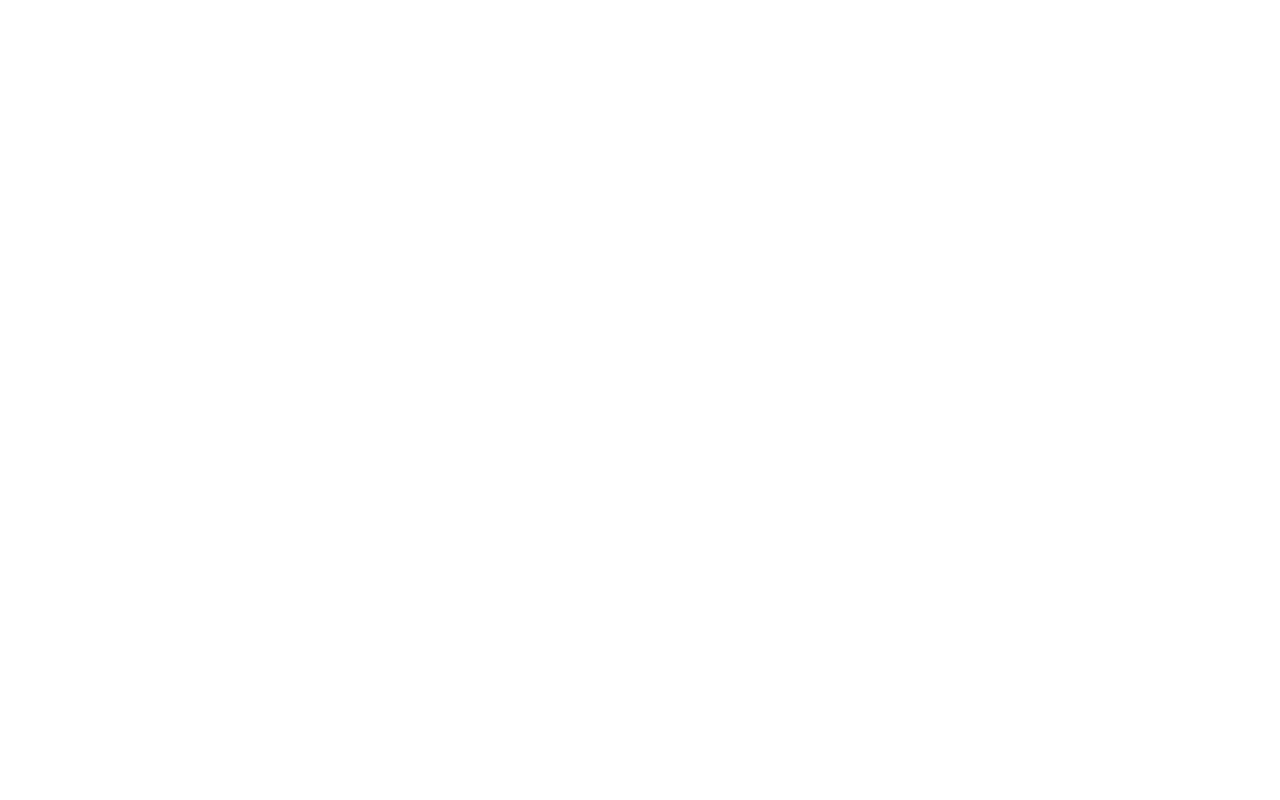
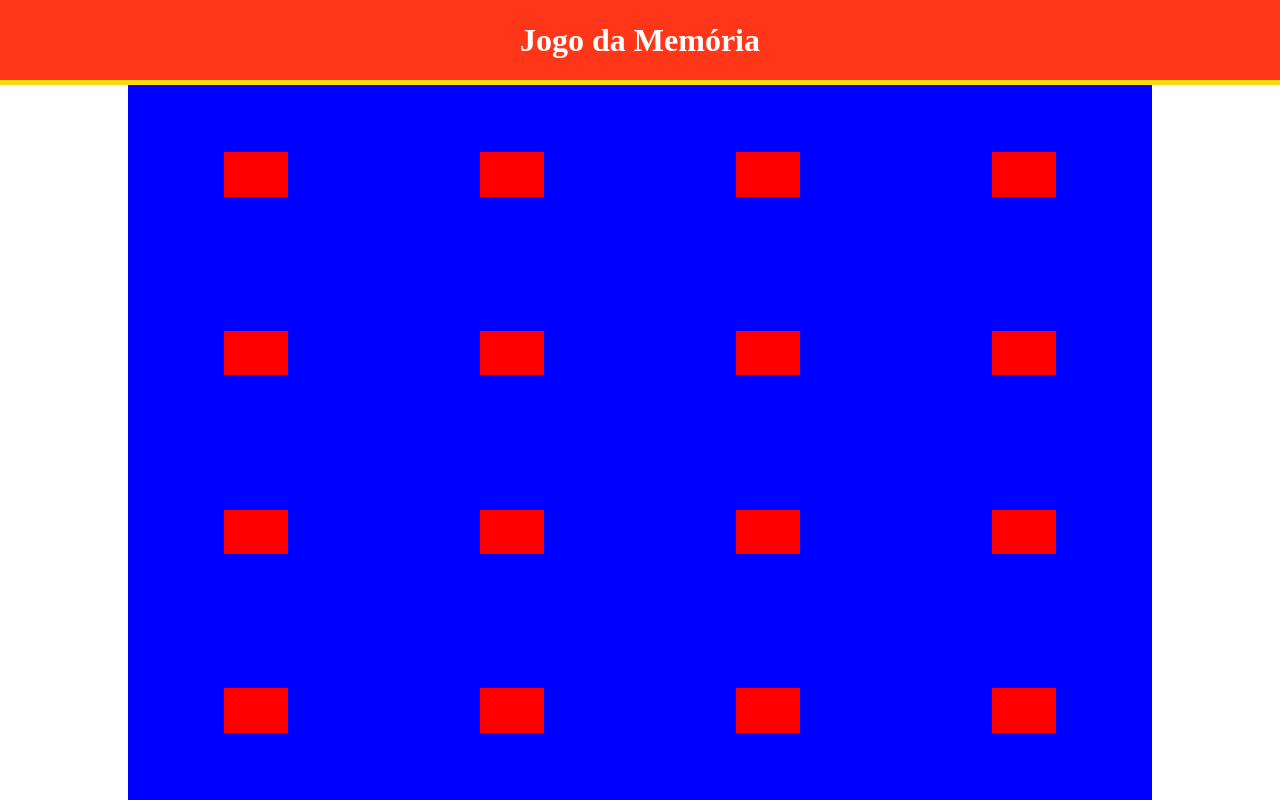
Before and after one commit to Sativanakbc/game-memoria, a plain HTML site: page index.html in a window 1280 px wide. Drawn offline with Linux system fonts and the light colour scheme.

Commit message:
adicionar estrutura html

```diff
--- a/css/style.css
+++ b/css/style.css
@@ -0,0 +1,41 @@
+*{
+    margin: 0;
+    padding: 0;
+}
+
+body{
+    display: flex;
+    flex-direction: column;
+    align-items: center;
+}
+
+header{
+    display: flex;
+    justify-content: center;
+    align-items: center;
+    height: 80px;
+    width: 100vw;
+    background-color: #ff3618;
+    border-bottom: 5px solid #fed90f;
+}
+
+header h1{
+    color: white;
+}
+
+main{
+    height: calc(100vh - 85px);
+    width: 80vw;
+    display: grid;
+    grid-template-columns: repeat(4, 1fr);
+    grid-template-rows: 1fr 1fr 1fr 1fr;
+    justify-items: center;
+    background-color: blue;
+    align-items: center;
+}
+
+.carta{
+    width: 25%;
+    height: 25%;
+    background-color: red;
+}
--- a/index.html
+++ b/index.html
@@ -9,6 +9,7 @@ Montgomery Burns -->
 
 <!DOCTYPE html>
 <html lang="pt-BR">
+
 <head>
     <meta charset="UTF-8">
     <meta name="viewport" content="width=device-width, initial-scale=1.0">
@@ -17,7 +18,63 @@ Montgomery Burns -->
     <link rel="stylesheet" href="css/style.css">
     <script defer src="scripts/script.js"></script>
 </head>
+
 <body>
 
+    <header>
+        <h1>Jogo da Memória</h1>
+    </header>
+
+    <main>
+        <div class="carta">
+
+        </div>
+        <div class="carta">
+
+        </div>
+        <div class="carta">
+
+        </div>
+        <div class="carta">
+
+        </div>
+        <div class="carta">
+
+        </div>
+        <div class="carta">
+
+        </div>
+        <div class="carta">
+
+        </div>
+        <div class="carta">
+
+        </div>
+        <div class="carta">
+
+        </div>
+        <div class="carta">
+
+        </div>
+        <div class="carta">
+
+        </div>
+        <div class="carta">
+
+        </div>
+        <div class="carta">
+
+        </div>
+        <div class="carta">
+
+        </div>
+        <div class="carta">
+
+        </div>
+        <div class="carta">
+
+        </div>
+    </main>
 </body>
+
 </html>
```
